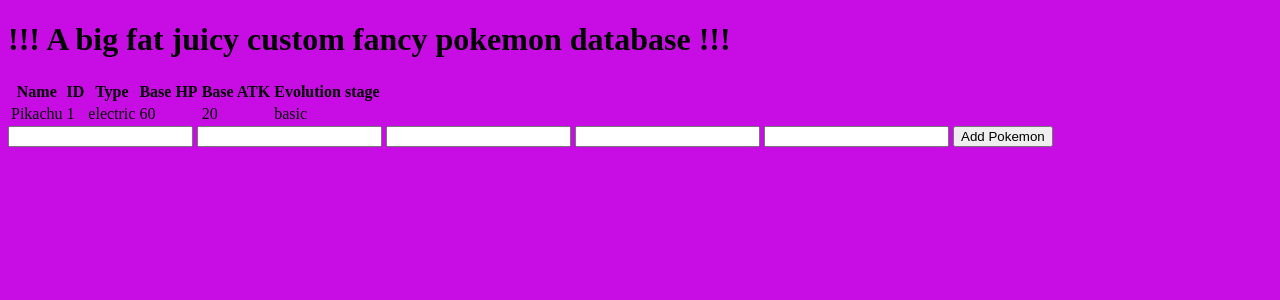
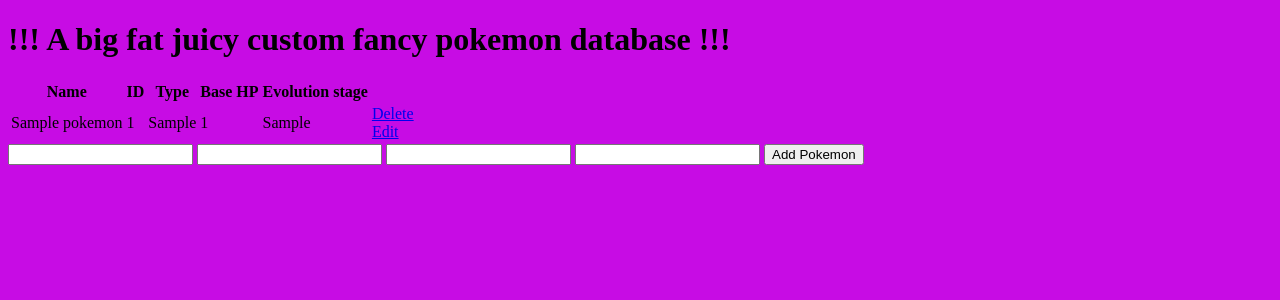
Before and after one commit to janikx/SEI_db_project, a Flask app: page / in a window 1280 px wide. Shown: the top 300 px of the page. Run offline with Flask 3, Linux system fonts and the light colour scheme; tables that the repository leaves empty hold one stand-in row (values such as "Sample post").

Commit message:
UP#5
- delete, edit buttons
- add pokemon, show all pokemon
- restructured code
- mysql.connector -> Flask-SQLAlchemy

```diff
--- a/OBHAJOBA DB APLIKACIE.txt
+++ b/OBHAJOBA DB APLIKACIE.txt
@@ -16,10 +16,10 @@
 PK: pokemon_id (int, UNIQUE)
 - name (varchar)
 - base_hp (int)
-- base_atk (int)
 - type (varchar)
 - evolution (varchar)
 
 Pouzite kniznice:
 - Flask (GUI, web, prepojenie web s python)
 - mysql.connector (prepojenie db s python)
+- FlaskSQLAlchemy
--- a/main.py
+++ b/main.py
@@ -1,118 +1,92 @@
-
-from flask import Flask, render_template
+# imports
+from flask import Flask, render_template, request, redirect
+from flask_scss import Scss
 from flask_sqlalchemy import SQLAlchemy
-
-import mysql.connector
-mydb = mysql.connector.connect(
-    host="localhost",
-    user="root",
-    password=""
-)
-mycursor = mydb.cursor()
 
 
 
 """
-CREATE DATABASE
+APP BASE
 """
 app = Flask(__name__)
+Scss(app)
 
-@app.route("/")
-def index():
-  return render_template("index.html")
+# db creation
+app.config["SQLALCHEMY_DATABASE_URI"] = "sqlite:///pokemon_db.db"
+pokemon_db = SQLAlchemy(app)
+
+# Model for one row
+class Pokemon(pokemon_db.Model):
+  p_name = pokemon_db.Column(pokemon_db.String(100))
+  p_id = pokemon_db.Column(pokemon_db.Integer, primary_key=True)
+  p_type = pokemon_db.Column(pokemon_db.String(50))
+  p_hp = pokemon_db.Column(pokemon_db.Integer)
+  p_evolution = pokemon_db.Column(pokemon_db.String(50))
+
+  def __repr__(self) -> str:
+    return f"Pokemon #{self.p_id}"
 
 
 
 """
-CREATE DATABASE
+MAIN PAGE
 """
-# mycursor.execute("CREATE DATABASE pokemon_app_db")
-# mydb.database = "pokemon_app_db"
-
-# create_table_query = """
-# CREATE TABLE IF NOT EXISTS Pokemon (
-#     pokemon_id INT UNIQUE NOT NULL PRIMARY KEY,
-#     name VARCHAR(255) NOT NULL,
-#     base_hp INT NOT NULL,
-#     base_atk INT NOT NULL,
-#     type VARCHAR(50),
-#     evolution VARCHAR(50)
-# );
-# """
-# mycursor.execute(create_table_query)
+@app.route("/",methods=["POST","GET"])
+def index():
+  # add pokemon
+  if request.method == "POST":
+    cur_pokemon = request.form["Name"]
+    new_pokemon = Pokemon(p_name=cur_pokemon)
+    try:
+      pokemon_db.session.add(new_pokemon)
+      pokemon_db.session.commit()
+      return redirect("/")
+    except Exception as e:
+      print(f"ERROR:{e}")
+      return f""
+  # see all pokemons
+  else:
+    pokemons = Pokemon.query.order_by(Pokemon.p_id).all()
+    return render_template("index.html", pokemons=pokemons)
 
 
 
 """
-CREATE TABLE AND INSERT DATA
+SECONDARY PAGE
 """
-# pokemon_data = [
-#     (1, 'Bulbasaur', 45, 49, 'Grass/Poison', 'Base'),
-#     (2, 'Ivysaur', 60, 62, 'Grass/Poison', 'Stage 1'),
-#     (3, 'Venusaur', 80, 82, 'Grass/Poison', 'Stage 2'),
-#     (4, 'Charmander', 39, 52, 'Fire', 'Base'),
-#     (5, 'Charmeleon', 58, 64, 'Fire', 'Stage 1'),
-#     (6, 'Charizard', 78, 84, 'Fire/Flying', 'Stage 2'),
-#     (7, 'Squirtle', 44, 48, 'Water', 'Base'),
-#     (8, 'Wartortle', 59, 63, 'Water', 'Stage 1'),
-#     (9, 'Blastoise', 79, 83, 'Water', 'Stage 2'),
-#     (10, 'Pikachu', 35, 55, 'Electric', 'Base'),
-#     (11, 'Raichu', 60, 90, 'Electric', 'Stage 1')
-# ]
-# insert_query = """
-# INSERT INTO IF NOT EXISTS pokemon (pokemon_id, name, base_hp, base_atk, type, evolution)
-# VALUES (%s, %s, %s, %s, %s, %s)
-# """
-# mycursor.executemany(insert_query, pokemon_data)
-# mydb.commit()
+# delete pokemon
+@app.route("/delete/<int:id>")
+def delete(id:int):
+  del_pokemon = Pokemon.query.get_or_404(id)
+  try:
+    pokemon_db.session.delete(del_pokemon)
+    pokemon_db.session.commit()
+    return redirect("/")
+  except Exception as e:
+      print(f"ERROR:{e}")
+      return f""
+
+# update pokemon
+@app.route("/edit/<int:id>",methods=["POST","GET"])
+def edit(id:int):
+  pokemon = Pokemon.query.get_or_404(id)
+  if request.method == "POST":
+    pokemon.p_name = request.form["Name"]
+    try:
+      pokemon_db.session.commit()
+      return redirect("/")
+    except Exception as e:
+      print(f"ERROR:{e}")
+      return f""
+  else:
+    return render_template("edit.html", pokemon=pokemon)
 
 
 
 """
-APP FUNCTIONS
+START this shit
 """
-### CREATE
-def InsertPokemon():
-  p_id = mycursor.lastrowid + 1
-  p_name = input("Name: ")
-  p_hp = int(input("Base HP: "))
-  p_atk = int(input("Base ATK: "))
-  p_type = input("Type: ")
-  p_evolution = input("Evolution stage: ")
-  insert_query = """
-  INSERT INTO pokemon (p_id, p_name, p_hp, p_atk, p_type, p_evolution)
-  VALUES (%s, %s, %s, %s, %s, %s)
-  """
-  mycursor.execute(insert_query)
-  mydb.commit()
-
-### READ
-def FilterPokemon():
-  filter_base = input("How do you want to filter Pokemon? > ") # bude sa dat vybrat podla coho filtrovat
-  filter_options = ["Name A-Z", "Name Z-A", "Letter in name", "HP", "ATK", "Type", "Evolution stage"]
-
-### UPDATE
-def EditPokemon():
-  pass
-
-### DELETE
-def DeletePokemon():
-  pass
-
-
-
-"""
-CHECKER
-"""
-# mycursor.execute("SHOW TABLES")
-# print("Tables in 'pokemon_app_db':")
-# for table in mycursor:
-#     print(table)
-
-# mycursor.execute("SELECT * FROM pokemon")
-# print("Inserted Pokémon:")
-# for row in mycursor:
-#     print(row)
-
 if __name__ in "__main__":
-   app.run(debug=True)
+  with app.app_context():
+    pokemon_db.create_all()
+  app.run(debug=True)
--- a/templates/index.html
+++ b/templates/index.html
@@ -1,7 +1,7 @@
 {% extends "base.html" %}
 
 {% block head %}
-    <title>Pokemon Database 1.0</title>
+    <title>Pokedex 1.0</title>
 {% endblock %}
 
 {% block body %}
@@ -9,30 +9,37 @@
 
         <h1>!!! A big fat juicy custom fancy pokemon database !!!</h1>
 
+        {% if pokemons | length < 1%}
+        <h3>!!! There are no pokemons in database.</h3>
+        {% else %}
         <table>
             <tr>
                 <th>Name</th>
                 <th>ID</th>
                 <th>Type</th>
                 <th>Base HP</th>
-                <th>Base ATK</th>
                 <th>Evolution stage</th>
             </tr>
+            {% for pokemon in pokemons %}
             <tr>
-                <td>Pikachu</td>
-                <td>1</td>
-                <td>electric</td>
-                <td>60</td>
-                <td>20</td>
-                <td>basic</td>
+                <td>{{pokemon.p_name}}</td>
+                <td>{{pokemon.p_id}}</td>
+                <td>{{pokemon.p_type}}</td>
+                <td>{{pokemon.p_id}}</td>
+                <td>{{pokemon.p_evolution}}</td>
+                <td>
+                    <a href="/delete/{{pokemon.p_id}}">Delete</a>
+                    <br/>
+                    <a href="/edit/{{pokemon.p_id}}">Edit</a>
+                </td>
             </tr>
+            {% endfor %}
         </table>
-
-        <form action="">
+        {% endif %}
+        <form action="/" method="POST">
             <input type="text" name="Name" id="p_name">
             <input type="text" name="Type" id="p_type">
             <input type="text" name="Base HP" id="p_hp">
-            <input type="text" name="Base ATK" id="p_atk">
             <input type="text" name="Evolution stage" id="p_evolution">
             <input type="submit" value="Add Pokemon" id="btn_add">
         </form>
```
Also changed, not shown: templates/edit.html (added, +18 -0 lines), testing.py (added, +99 -0 lines), instance/pokemon_db.db (added).
